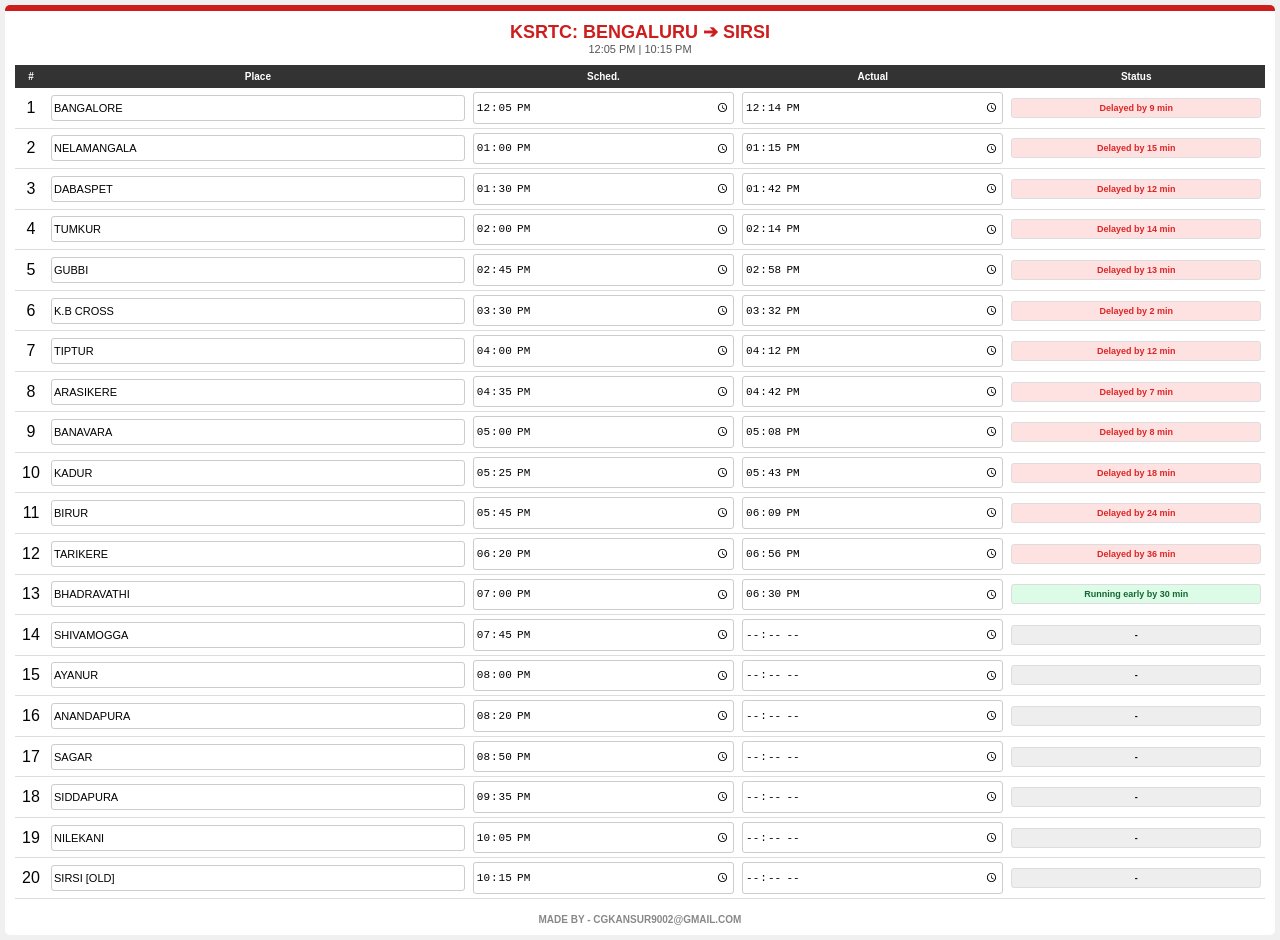
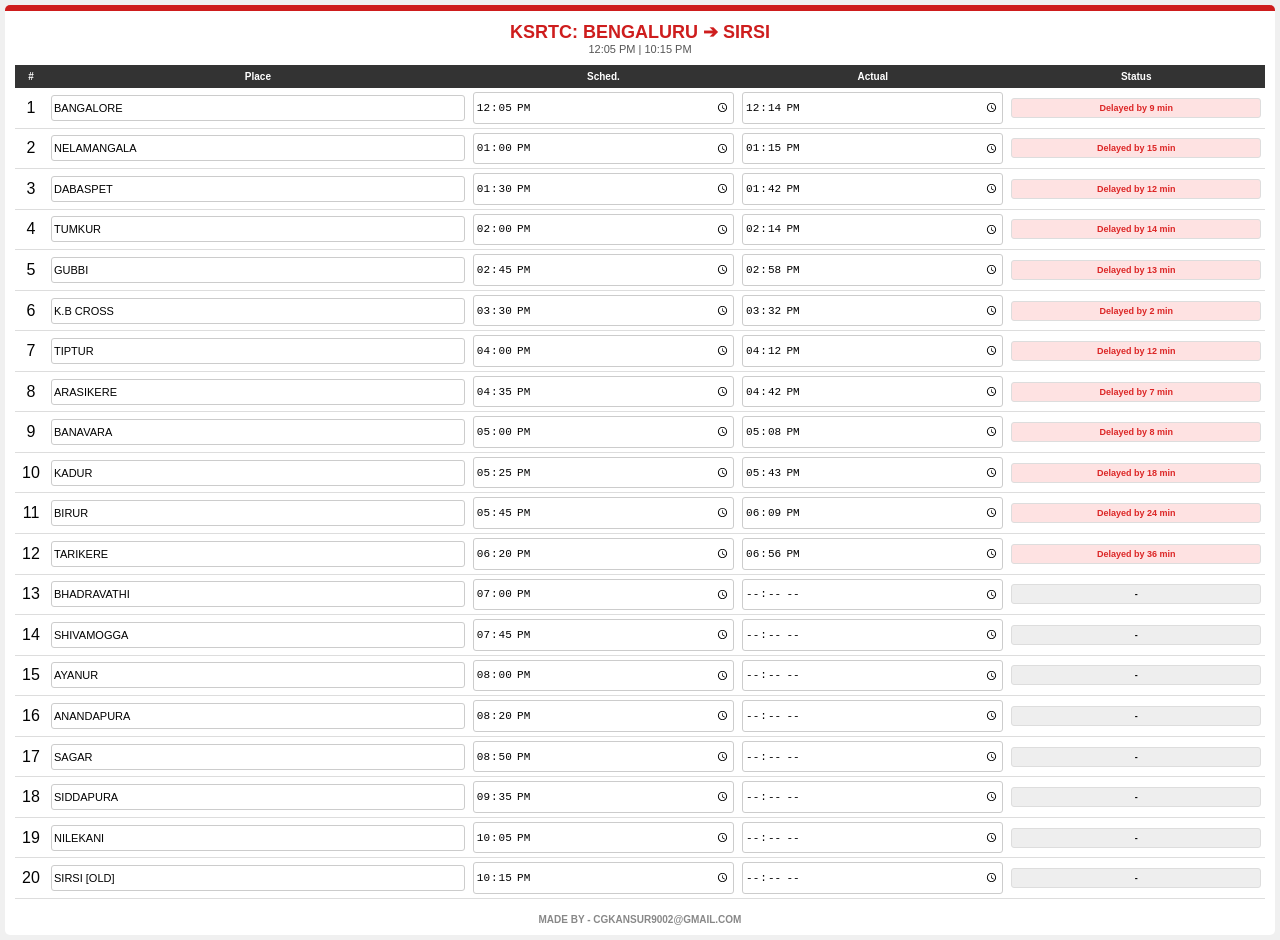
Before and after one commit to cgkansur9002-png/KSRTC-TRACKER, a plain HTML site: page index.html in a window 1280 px wide. Drawn offline with Linux system fonts and the light colour scheme.

Commit message:
Update index.html

```diff
--- a/index.html
+++ b/index.html
@@ -65,7 +65,7 @@
             <tr><td>10</td><td><input type="text" value="KADUR"></td><td><input type="time" id="s10" value="17:25"></td><td><input type="time" id="a10" value="17:43"></td><td><span class="status" id="r10">-</span></td></tr>
             <tr><td>11</td><td><input type="text" value="BIRUR"></td><td><input type="time" id="s11" value="17:45"></td><td><input type="time" id="a11" value="18:09"></td><td><span class="status" id="r11">-</span></td></tr>
             <tr><td>12</td><td><input type="text" value="TARIKERE"></td><td><input type="time" id="s12" value="18:20"></td><td><input type="time" id="a12"value="18:56"></td><td><span class="status" id="r12">-</span></td></tr>
-            <tr><td>13</td><td><input type="text" value="BHADRAVATHI"></td><td><input type="time" id="s13" value="19:00"></td><td><input type="time" id="a13"value="18:30"></td><td><span class="status" id="r13">-</span></td></tr>
+            <tr><td>13</td><td><input type="text" value="BHADRAVATHI"></td><td><input type="time" id="s13" value="19:00"></td><td><input type="time" id="a13"></td><td><span class="status" id="r13">-</span></td></tr>
             <tr><td>14</td><td><input type="text" value="SHIVAMOGGA"></td><td><input type="time" id="s14" value="19:45"></td><td><input type="time" id="a14"></td><td><span class="status" id="r14">-</span></td></tr>
             <tr><td>15</td><td><input type="text" value="AYANUR"></td><td><input type="time" id="s15" value="20:00"></td><td><input type="time" id="a15"></td><td><span class="status" id="r15">-</span></td></tr>
             <tr><td>16</td><td><input type="text" value="ANANDAPURA"></td><td><input type="time" id="s16" value="20:20"></td><td><input type="time" id="a16"></td><td><span class="status" id="r16">-</span></td></tr>
```
